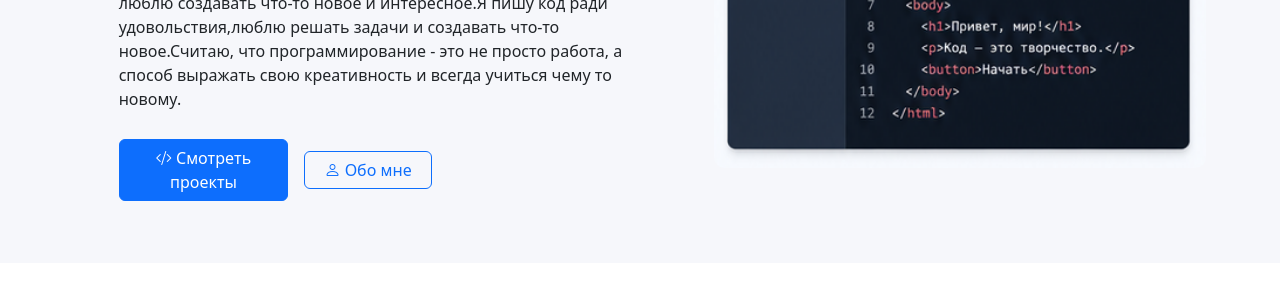
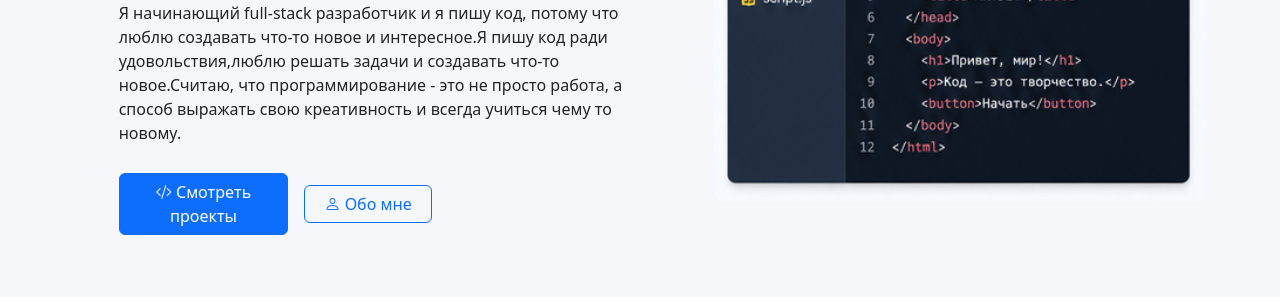
Before and after one commit to michael-kuptsov/Homeworks, a plain HTML site: page hobby_project/src/index_hobby.html in a window 1280 px wide. Shown: the part 357-659 px from the top of the page. Drawn offline with nearby package versions, Linux system fonts and the light colour scheme.

Commit message:
hotfix 3

```diff
--- a/hobby_project/css/style_hobby.css
+++ b/hobby_project/css/style_hobby.css
@@ -10,6 +10,7 @@ body {
     box-sizing: border-box;
 }
 header {
+    position: fixed;
     background-color: #0d1531;
     color: #fff;
     padding: 10px 0;
@@ -44,7 +45,8 @@ header {
 }
 
 .main_block {
-    padding-top: 50px;
+
+    padding-top: 150px;
     padding-bottom: 50px;
     background-color: #f6f7fb;
 }
```
